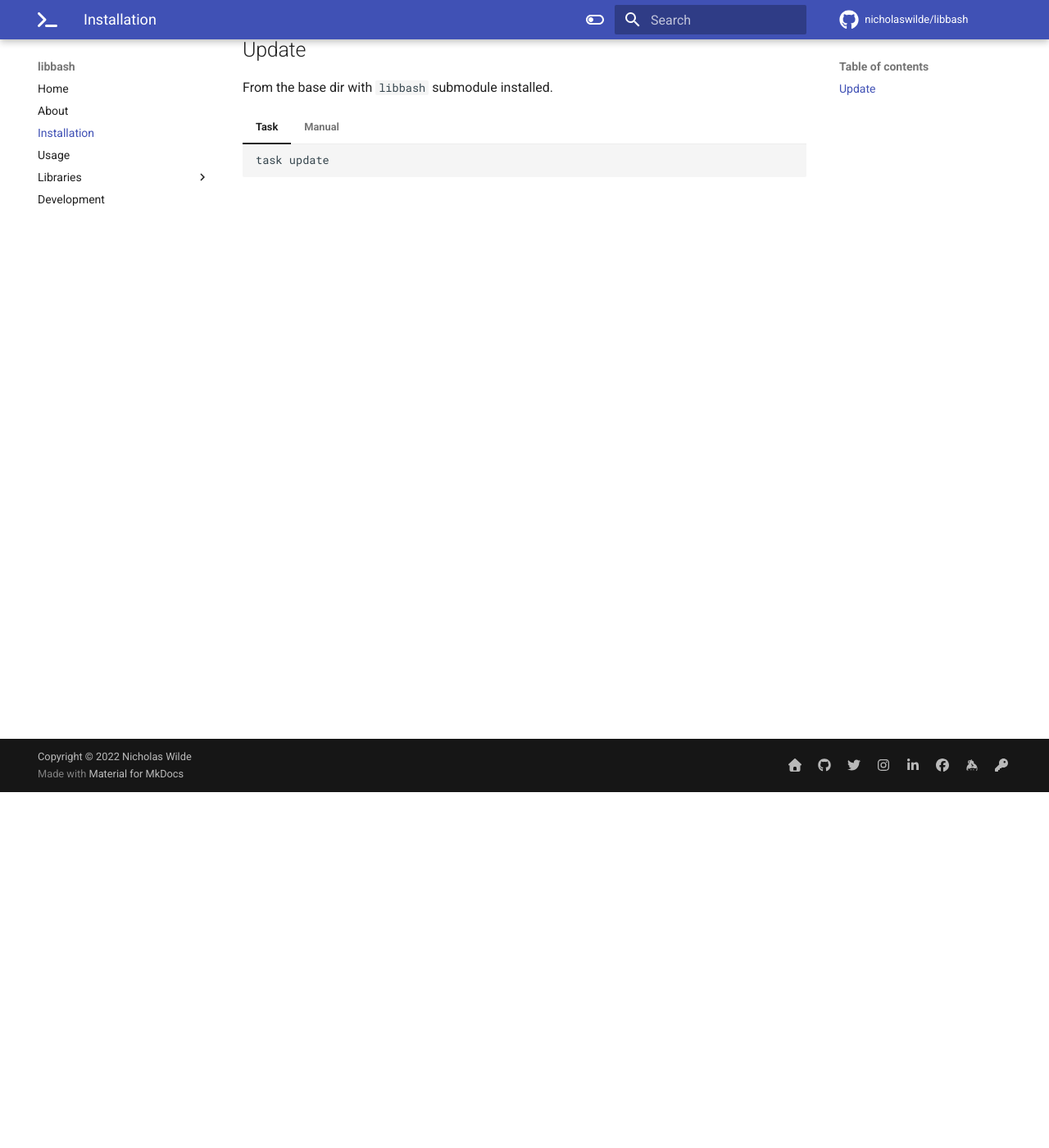
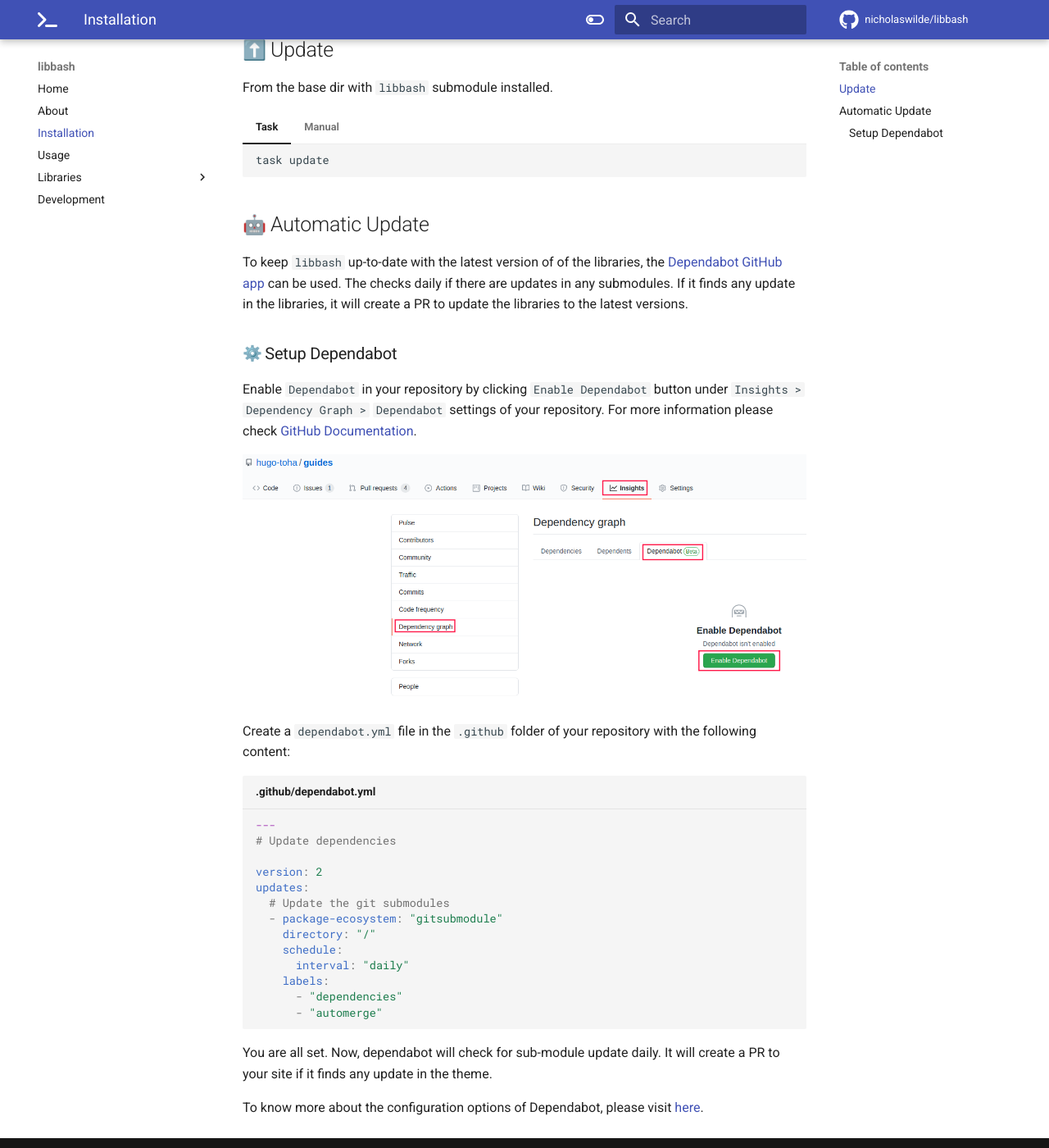
Before and after one commit to nicholaswilde/bash-lib, an MkDocs documentation site: the page built from docs/installation.md, in a window 1280 px wide and 1400 px high, scrolled down 434 px. Shown: the whole window at 82% size. Built offline with MkDocs 1.6.1 and Material for MkDocs 9.7.7, drawn with Linux system fonts in a browser that asks for light colours; emoji names are drawn with the system emoji font; comment, search, counter and statistics services are not loaded.

Commit message:
docs: update a whole bunch
Signed-off-by: nιcнolaѕ wιlde <ncwilde43@gmail.com>

````diff
--- a/docs/installation.md
+++ b/docs/installation.md
@@ -1,4 +1,4 @@
-# Installation
+# :arrow_down: Installation
 
 `libbash` can be installed as a [git submodule][1] in the directory with the script for ease of updating.
 
@@ -12,7 +12,7 @@
 git submodule add https://github.com/nicholaswilde/libbash
 ```
 
-## Update
+## :arrow_up: Update
 
 From the base dir with `libbash` submodule installed.
 
@@ -26,4 +26,42 @@
     git submodule update --init --recursive --remote
     ```
 
+## :robot: Automatic Update
+
+To keep `libbash` up-to-date with the latest version of of the libraries, the [Dependabot GitHub app][4] can be used.
+The checks daily if there are updates in any submodules. If it finds any update in the libraries, it will create a PR
+to update the libraries to the latest versions.
+
+### :gear: Setup Dependabot
+
+Enable `Dependabot` in your repository by clicking `Enable Dependabot` button under `Insights > Dependency Graph >`
+`Dependabot` settings of your repository. For more information please check [GitHub Documentation][3].
+
+![](../assets/images/installation-1.png)
+
+Create a `dependabot.yml` file in the `.github` folder of your repository with the following content:
+
+```yaml title=".github/dependabot.yml"
+---
+# Update dependencies
+
+version: 2
+updates:
+  # Update the git submodules
+  - package-ecosystem: "gitsubmodule"
+    directory: "/"
+    schedule:
+      interval: "daily"
+    labels:
+      - "dependencies"
+      - "automerge"
+```
+
+You are all set. Now, dependabot will check for sub-module update daily. It will create a PR to your site if it finds any update in the theme.
+
+To know more about the configuration options of Dependabot, please visit [here][2].
+
 [1]: <https://git-scm.com/book/en/v2/Git-Tools-Submodules>
+[2]: <https://docs.github.com/en/code-security/supply-chain-security/keeping-your-dependencies-updated-automatically/configuration-options-for-dependency-updates>
+[3]: <https://docs.github.com/en/code-security/supply-chain-security/keeping-your-dependencies-updated-automatically/enabling-and-disabling-version-updates>
+[4]: <https://docs.github.com/en/code-security/dependabot/dependabot-version-updates/about-dependabot-version-updates>
````
Also changed, not shown: docs/about.md (+27 -2 lines), docs/development.md (+35 -8 lines), docs/usage.md (+18 -26 lines), docs/assets/images/installation-1.png (added).
